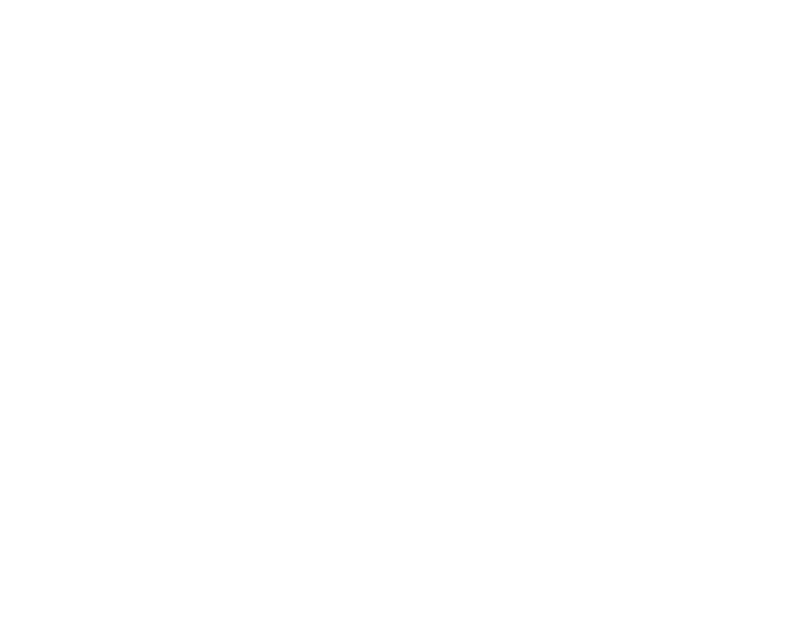
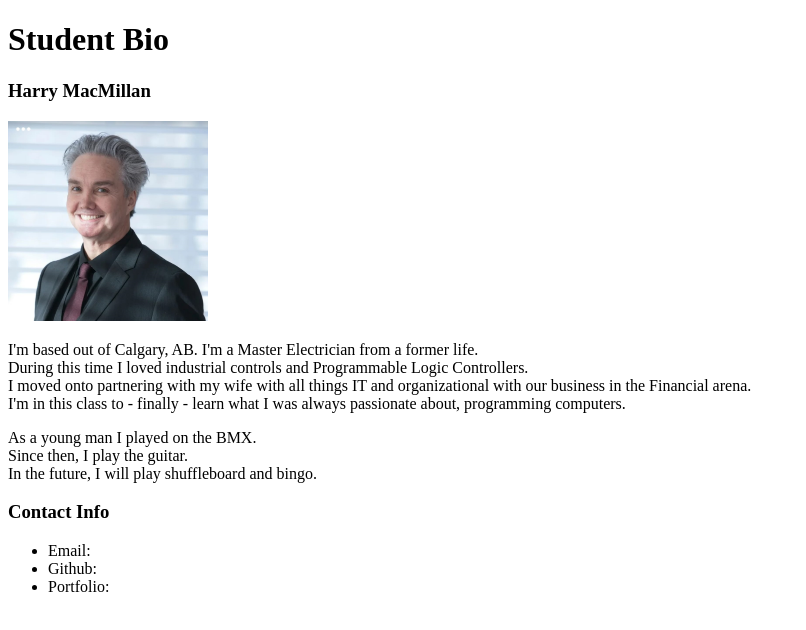
Before and after one commit to harrymac1972/bc_m1_d2_prj_biography, a plain HTML site: page Unsolved/index.html in a window 1280 px wide. Shown: the whole page, without its empty margins (0-806 px from the left). Drawn offline with Linux system fonts and the light colour scheme.

Commit message:
almost done rough draft

```diff
--- a/Unsolved/index.html
+++ b/Unsolved/index.html
@@ -8,7 +8,28 @@
 
   <body>
     <!-- TODO: Write Your Code Below-->
-
+    <h1>Student Bio</h1>
+    <section>
+      <h3>Harry MacMillan</h3>
+      <img src="../assets/harry_office.png" width=200 height=200>
+      <p>
+        I'm based out of Calgary, AB.  I'm a Master Electrician from a former life.<br>
+        During this time I loved industrial controls and Programmable Logic Controllers.<br>
+        I moved onto partnering with my wife with all things IT and organizational with our business in the Financial arena.<br>
+        I'm in this class to - finally - learn what I was always passionate about, programming computers.
+      </p>
+      <p>As a young man I played on the BMX.<br>
+        Since then, I play the guitar.<br>
+        In the future, I will play shuffleboard and bingo.</p>
+    </section>
+    <section>
+      <h3>Contact Info</h3>
+      <ul>
+        <li>Email:</li>
+        <li>Github:</li>
+        <li>Portfolio:</li>
+      </ul>
+    </section>
   </body>
 
 </html>
```
Also changed, not shown: assets/harry_office.png (added).
